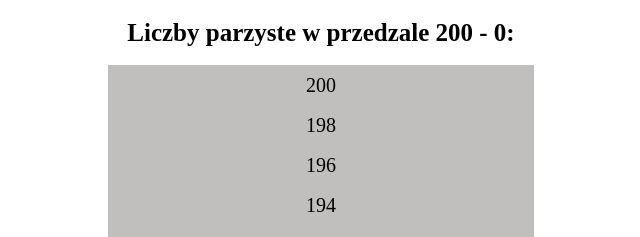
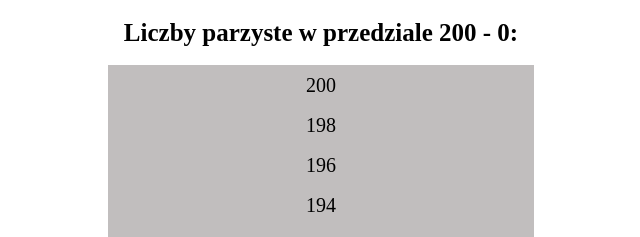
Before and after one commit to KSobkowicz1993/JS_petla, a plain HTML site: page index.html in a window 1280 px wide. Shown: the top 237 px of the page, 319-959 px from the left. Drawn offline with Linux system fonts and the light colour scheme.

Commit message:
literówka

```diff
--- a/index.html
+++ b/index.html
@@ -7,7 +7,7 @@
     <title>JS</title>
 </head>
 <body>
-    <h2>Liczby parzyste w przedzale 200 - 0:</h2>
+    <h2>Liczby parzyste w przedziale 200 - 0:</h2>
     <div id="box">
 
     </div>
```
